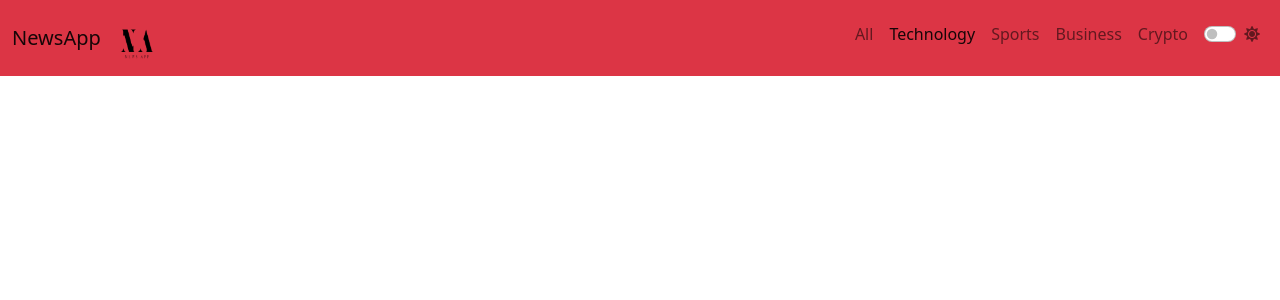
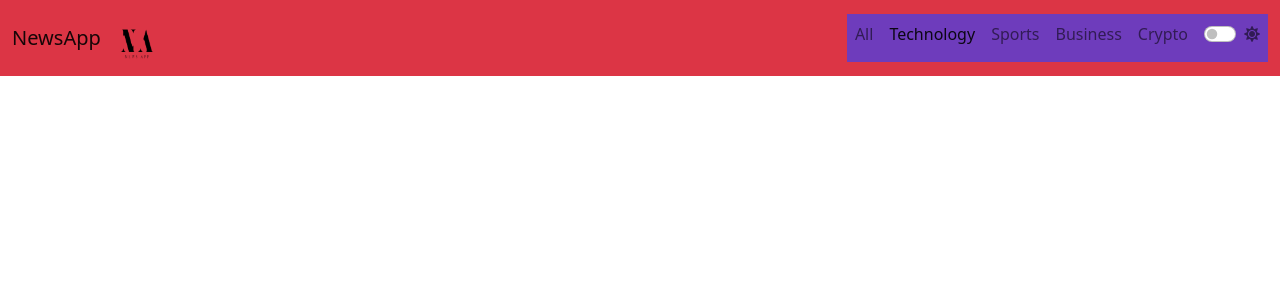
Before and after one commit to Joyel1441/NewsApp, a Flask app: page /technology in a window 1280 px wide. Shown: the top 300 px of the page. Run offline with Flask 2, Linux system fonts and the light colour scheme; data that the repository does not hold is empty; some libraries are stand-ins or nearby versions.

Commit message:
Update technology.html

```diff
--- a/templates/technology.html
+++ b/templates/technology.html
@@ -51,7 +51,7 @@
           <span class="navbar-toggler-icon"></span>
         </button>
         <div class="collapse navbar-collapse" id="navbarNav">
-          <ul class="navbar-nav" style="margin-left: auto">
+          <ul class="navbar-nav" style="margin-left: auto; background-color: #6e3cbc !important;">
             <li class="nav-item">
               <a
                 class="nav-link"
```
